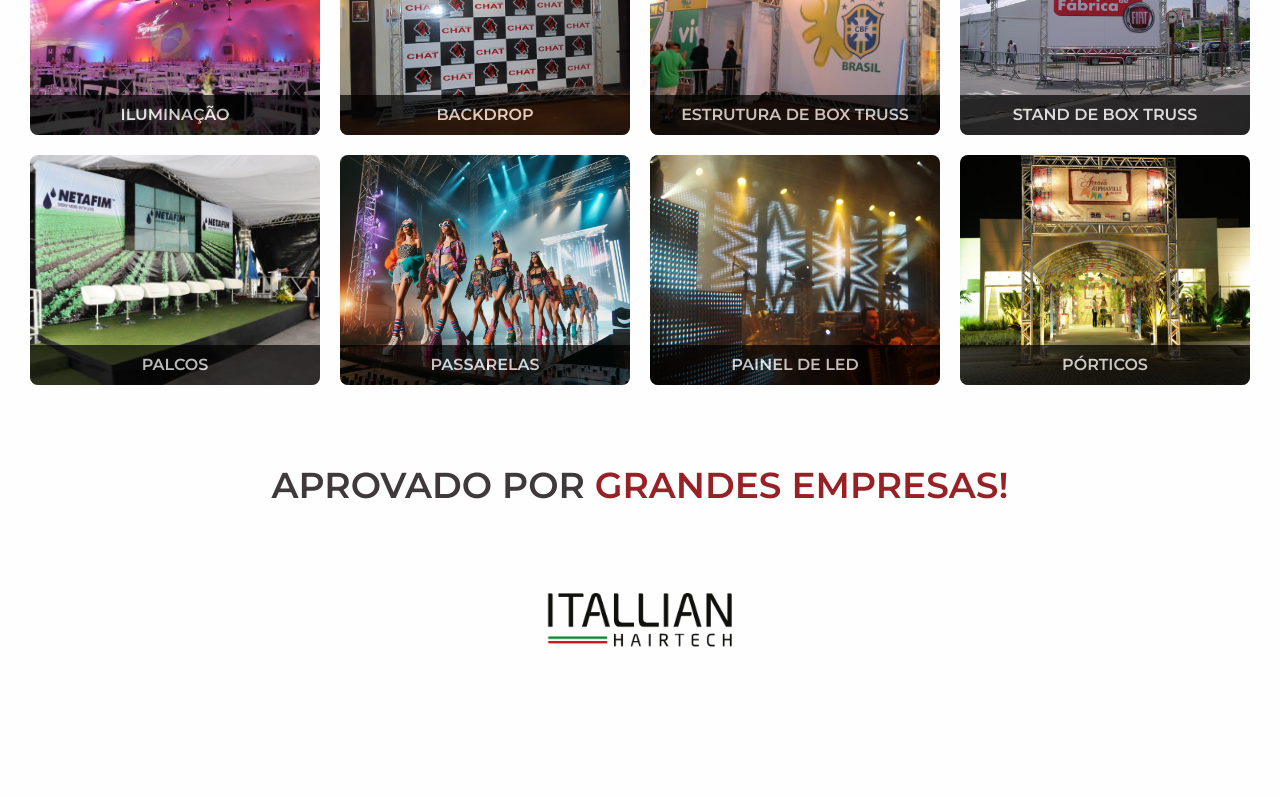
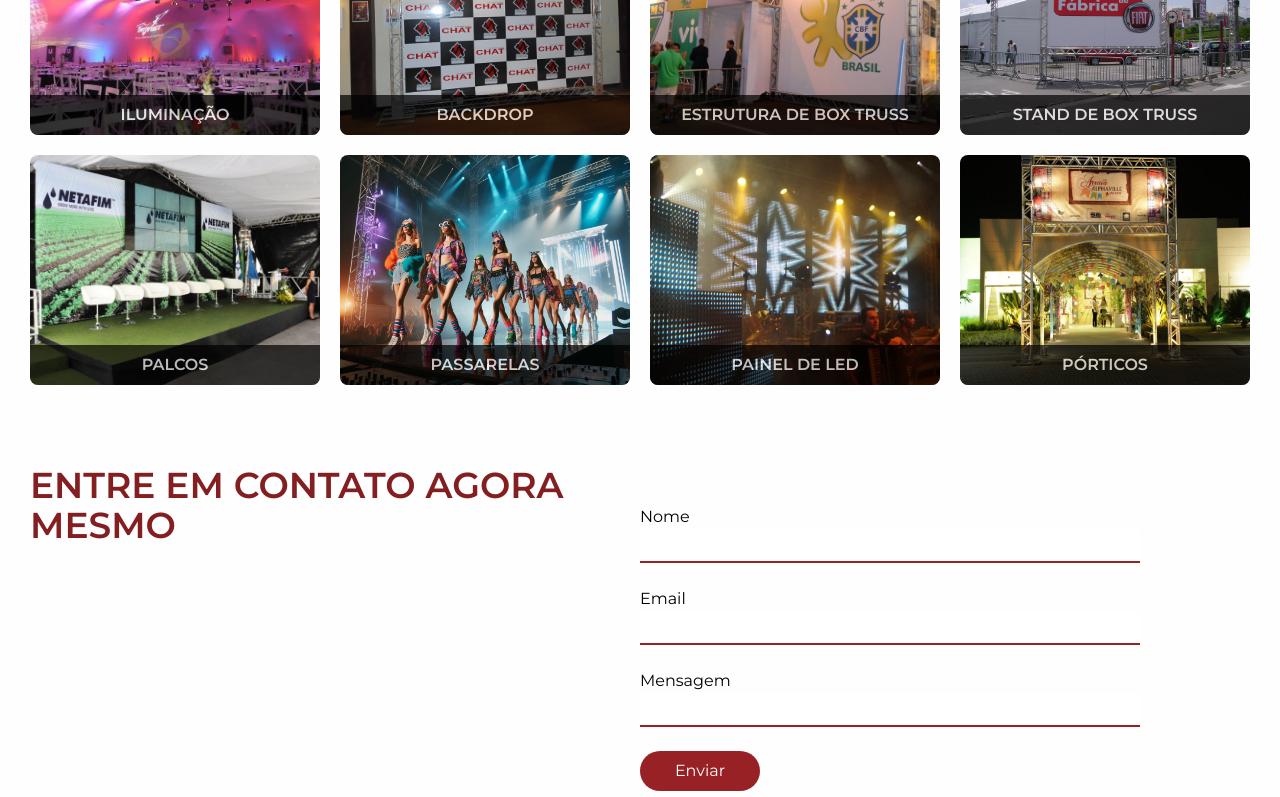
Before and after one commit to lucaszamorapy/r2r-eventos, a React (Vite) app: page / in a window 1280 px wide. Shown: the part 2000-2797 px from the top of the page. Built offline with nearby package versions, Linux system fonts and the light colour scheme.

Commit message:
feat: forms

```diff
--- /dev/null
+++ b/src/Api.jsx
@@ -0,0 +1,9 @@
+export function EMAIL_POST(formData) {
+  return {
+    url: "https://summer-dev.com.br/concepts/clinica-cauchioli/sites/clinica-cauchioli/send-agendamento.php",
+    options: {
+      method: "POST",
+      body: formData,
+    },
+  };
+}
--- /dev/null
+++ b/src/components/form/Forms.jsx
@@ -0,0 +1,68 @@
+import React, { useState } from "react";
+import Input from "../../utils/Input";
+import useForm from "../../hooks/UseForm";
+import useFetch from "../../hooks/UseFetch";
+import { EMAIL_POST } from "../../Api";
+
+const Forms = () => {
+  const nome = useForm("name");
+  const email = useForm("email");
+  const message = useForm();
+  const { data, error, loading, request, responseMessage } = useFetch();
+
+  const handleSubmit = async (e) => {
+    e.preventDefault();
+    const formData = new FormData();
+    formData.append("nome", nome.value);
+    formData.append("email", email.value);
+    formData.append("message", message.value);
+
+    const { url, options } = EMAIL_POST(formData); // Obtém a URL e as opções de requisição para postagem de foto
+    request(url, options); // Envia a requisição HTTP
+  };
+  return (
+    <section className="mt-20">
+      <div className="container">
+        <div className="grid grid-cols-1 lg:grid-cols-2">
+          <div>
+            <h1 className="text-4xl  uppercase font-semibold text-redR2R200">
+              Entre em contato agora mesmo
+            </h1>
+          </div>
+          <form
+            className="flex py-10 flex-col gap-6  bg-transparent"
+            onSubmit={handleSubmit}
+          >
+            <Input label="Nome" type="name" name="nome" {...nome} />
+            <Input label="Email" type="email" name="email" {...email} />
+            <Input
+              label="Mensagem"
+              type="message"
+              name="message"
+              {...message}
+            />
+            {loading ? (
+              <button
+                disabled
+                className="bg-red-400 text-white w-[120px] py-2 rounded-full"
+              >
+                Enviando...
+              </button>
+            ) : (
+              <button className="bg-redR2R text-white w-[120px] py-2 rounded-full">
+                Enviar
+              </button>
+            )}
+          </form>
+          {responseMessage && (
+            <h1 className="text-greenCauchioli-400 text-2xl text-center font-bold my-10">
+              {responseMessage}
+            </h1>
+          )}
+        </div>
+      </div>
+    </section>
+  );
+};
+
+export default Forms;
--- a/src/components/slidebanner/SlideBanner.jsx
+++ b/src/components/slidebanner/SlideBanner.jsx
@@ -31,7 +31,7 @@ const SlideBanner = () => {
             <img
               src={getImagePath(number)}
               alt={`Slide ${number}`}
-              className=" w-full h-[600px] object-cover"
+              className=" w-full lg:h-[600px] object-cover"
             />
           </SwiperSlide>
         ))}
--- /dev/null
+++ b/src/hooks/UseFetch.jsx
@@ -0,0 +1,45 @@
+import React, { useState, useCallback } from "react";
+
+const useFetch = () => {
+  const [data, setData] = useState(null);
+  const [error, setError] = useState(null);
+  const [loading, setLoading] = useState(false);
+  const [isSubmitDisabled, setIsSubmitDisabled] = useState(false);
+  const [responseMessage, setResponseMessage] = useState("");
+
+  const request = useCallback(async (url, options) => {
+    let response;
+    let json;
+    try {
+      setError(null);
+      setLoading(true);
+      response = await fetch(url, options);
+      json = await response.json();
+      if (response.ok === false) throw new Error(json.message);
+      if (response.ok) {
+        setResponseMessage(
+          `Muito obrigado por entrar em contato, em breve retornaremos sua Solicitação.`
+        );
+        setIsSubmitDisabled(true);
+      }
+    } catch (err) {
+      json = null;
+      setError(err.message);
+    } finally {
+      setData(json);
+      setLoading(false);
+      return { response, json };
+    }
+  }, []);
+
+  return {
+    data,
+    loading,
+    error,
+    request,
+    isSubmitDisabled,
+    responseMessage,
+  };
+};
+
+export default useFetch;
--- /dev/null
+++ b/src/hooks/UseForm.jsx
@@ -0,0 +1,49 @@
+import { useState } from "react";
+
+const types = {
+  name: {
+    regex: /^[A-Za-zÀ-ú\s]{3,}$/,
+    message: "O nome deve conter no mínimo 3 caracteres.",
+  },
+  email: {
+    regex:
+      /^(([^<>()[\]\\.,;:\s@"]+(\.[^<>()[\]\\.,;:\s@"]+)*)|.(".+"))@((\[[0-9]{1,3}\.[0-9]{1,3}\.[0-9]{1,3}\.[0-9]{1,3}\])|(([a-zA-Z\-0-9]+\.)+[a-zA-Z]{2,}))$/,
+    message: "Preencha um email válido",
+  },
+};
+
+const useForm = (type) => {
+  const [value, setValue] = useState(type === "checkbox" ? false : "");
+  const [error, setError] = useState("");
+
+  function validate(value) {
+    if (type === false) return true;
+    if (type === "checkbox") return true; // No validation for checkboxes
+    if (value.length === 0) {
+      setError("Preencha um valor.");
+      return false;
+    } else if (types[type] && !types[type].regex.test(value)) {
+      setError(types[type].message);
+      return false;
+    } else {
+      setError(null);
+      return true;
+    }
+  }
+
+  function onChange({ target }) {
+    if (error) validate(target.value);
+    setValue(target.type === "checkbox" ? target.checked : target.value);
+  }
+
+  return {
+    value,
+    setValue,
+    onChange,
+    error,
+    validate: () => validate(value),
+    onBlur: () => validate(value),
+  };
+};
+
+export default useForm;
--- a/src/pages/Home.jsx
+++ b/src/pages/Home.jsx
@@ -1,6 +1,7 @@
 import Cliente from "../components/cliente/Cliente";
 import Contato from "../components/contato/Contato";
 import Empresa from "../components/empresa/Empresa";
+import Forms from "../components/form/Forms";
 import Servicos from "../components/servicos/Servicos";
 import SlideBanner from "../components/slidebanner/SlideBanner";
 
@@ -11,6 +12,7 @@ const Home = () => {
       <Empresa />
       <Contato />
       <Servicos />
+      <Forms />
       <Cliente />
     </div>
   );
--- /dev/null
+++ b/src/utils/Input.jsx
@@ -0,0 +1,21 @@
+import React from "react";
+
+const Input = ({ label, type, name, value, onChange, error, onBlur }) => {
+  return (
+    <div className="flex flex-col">
+      <label htmlFor={name}>{label}</label>
+      <input
+        id={name}
+        name={name}
+        className=" outline-none border-b-2 border-redR2R py-1 w-[500px] "
+        type={type}
+        onChange={onChange}
+        value={value}
+        onBlur={onBlur}
+      />
+      {error && <p className="text-red-500">{error}</p>}
+    </div>
+  );
+};
+
+export default Input;
```
